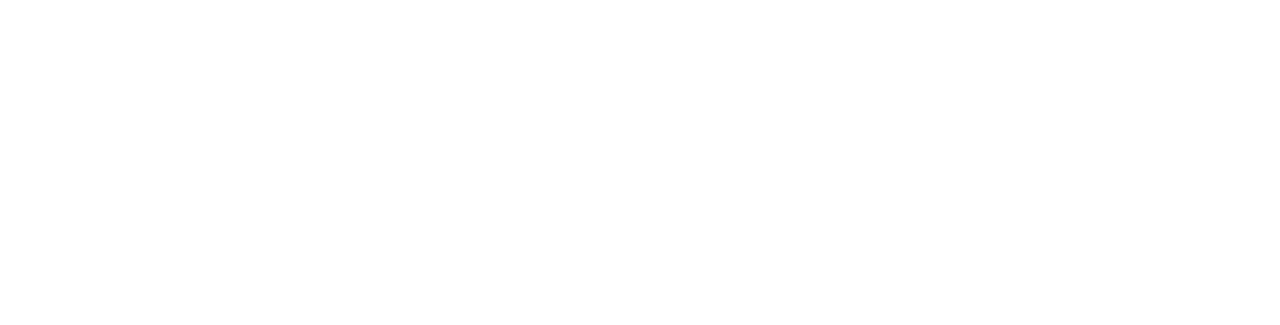
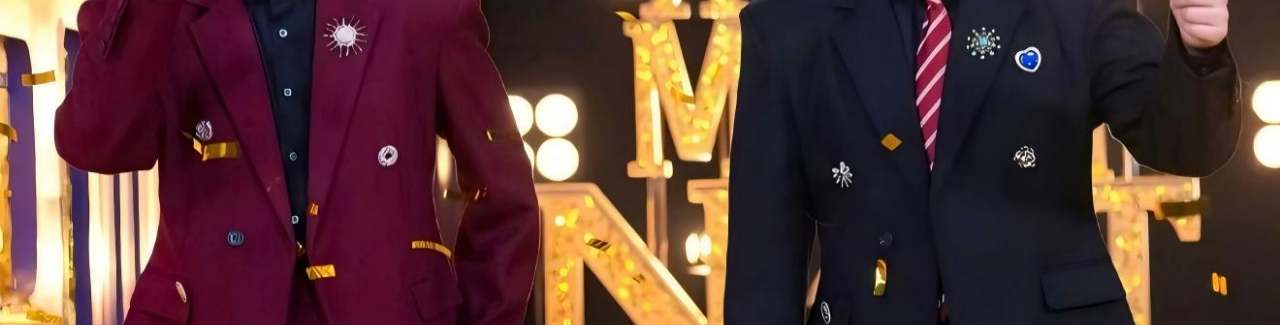
Before and after one commit to naixinyi929-svg/shuanggaotai, a plain HTML site: page home.html in a window 1280 px wide. Shown: the top 325 px of the page. Drawn offline with Linux system fonts and the light colour scheme.

Commit message:
Update background image and fix formatting

```diff
--- a/home.html
+++ b/home.html
@@ -6,7 +6,7 @@
     <title>主页</title>
     <style>
         body {
-            background-image: url('主页照片.jpg');
+            background-image: url('main.jpg');
             background-size: cover;
             background-position: center;
             background-repeat: no-repeat;
@@ -79,4 +79,5 @@
         <a href="gallery2.html">高越图集</a>
     </div>
 </body>
+
 </html>
```
